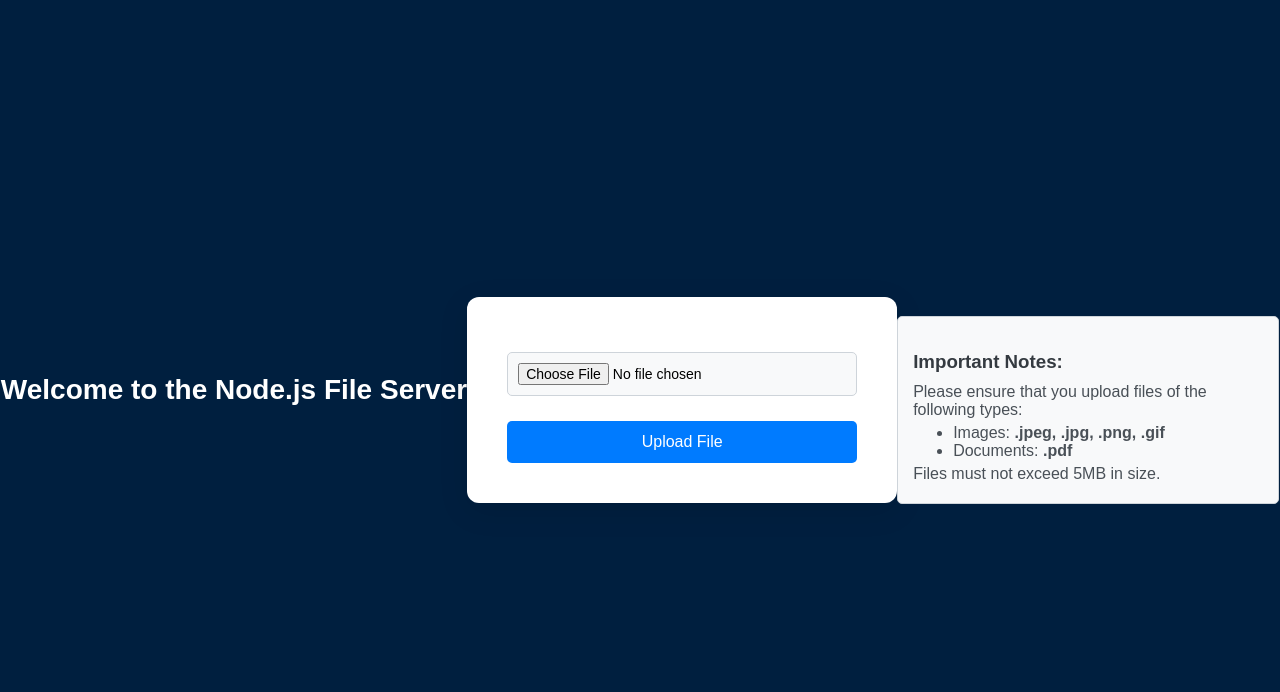
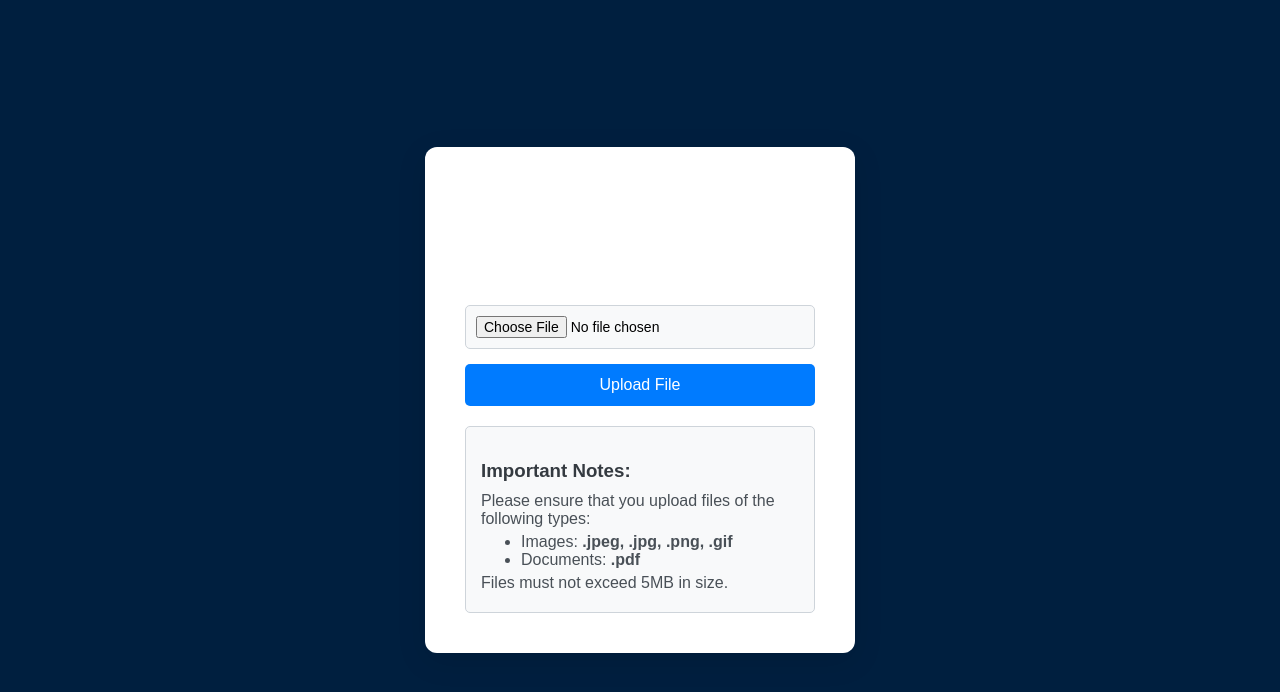
Before and after one commit to irah00009/file-serving-node, a website: page public/index.html in a window 1280 px wide. Drawn offline with Linux system fonts and the light colour scheme.

Commit message:
Updated file server features

```diff
--- a/public/index.html
+++ b/public/index.html
@@ -7,6 +7,7 @@
     <link rel="stylesheet" href="style.css">
 </head>
 <body>
+    <div class="container">
         <h1>Welcome to the Node.js File Server</h1>
         <form action="/upload" method="POST" enctype="multipart/form-data">
             <input type="file" name="file" accept=".jpeg, .jpg, .png, .gif, .pdf" required>
@@ -21,5 +22,6 @@
             </ul>
             <p>Files must not exceed 5MB in size.</p>
         </div>
+    </div>
 </body>
 </html>
--- a/public/style.css
+++ b/public/style.css
@@ -1,8 +1,3 @@
-body, h1, form {
-    margin: 0;
-    padding: 0;
-}
-
 body {
     background-color: #001f3f; /* Navy blue background */
     font-family: 'Arial', sans-serif;
@@ -10,16 +5,10 @@
     justify-content: center;
     align-items: center;
     height: 100vh;
+    margin: 0;
 }
 
-h1 {
-    color: #ffffff;
-    margin-bottom: 20px;
-    text-align: center;
-    font-size: 28px;
-}
-
-form {
+.container {
     background: #ffffff;
     padding: 40px;
     border-radius: 12px;
@@ -29,8 +18,18 @@
     transition: transform 0.2s;
 }
 
-form:hover {
+.container:hover {
     transform: scale(1.02);
+}
+
+h1 {
+    color: #ffffff;
+    margin-bottom: 20px;
+    font-size: 28px;
+}
+
+form {
+    margin-bottom: 20px;
 }
 
 input[type="file"] {
@@ -53,7 +52,6 @@
     cursor: pointer;
     font-size: 16px;
     transition: background-color 0.3s, transform 0.2s;
-    margin-top: 10px;
     width: 100%;
 }
 
@@ -63,13 +61,11 @@
 }
 
 .notes {
-    margin-top: 20px;
     background-color: #f8f9fa;
     border: 1px solid #ced4da;
     border-radius: 5px;
     padding: 15px;
     text-align: left;
-    width: 350px;
 }
 
 .notes h3 {
--- a/server.js
+++ b/server.js
@@ -18,16 +18,13 @@
         cb(null, uploadDir);
     },
     filename: function(req, file, cb) {
-        // Keep original filename
         cb(null, Date.now() + '-' + file.originalname);
     }
 });
 
 // File filter function
 const fileFilter = (req, file, cb) => {
-    // Allowed file types
     const allowedTypes = /jpeg|jpg|png|gif|pdf/;
-    // Check extension and mimetype
     const extname = allowedTypes.test(path.extname(file.originalname).toLowerCase());
     const mimetype = allowedTypes.test(file.mimetype);
 
```
Lines whose indentation alone changed are shown as unchanged.
